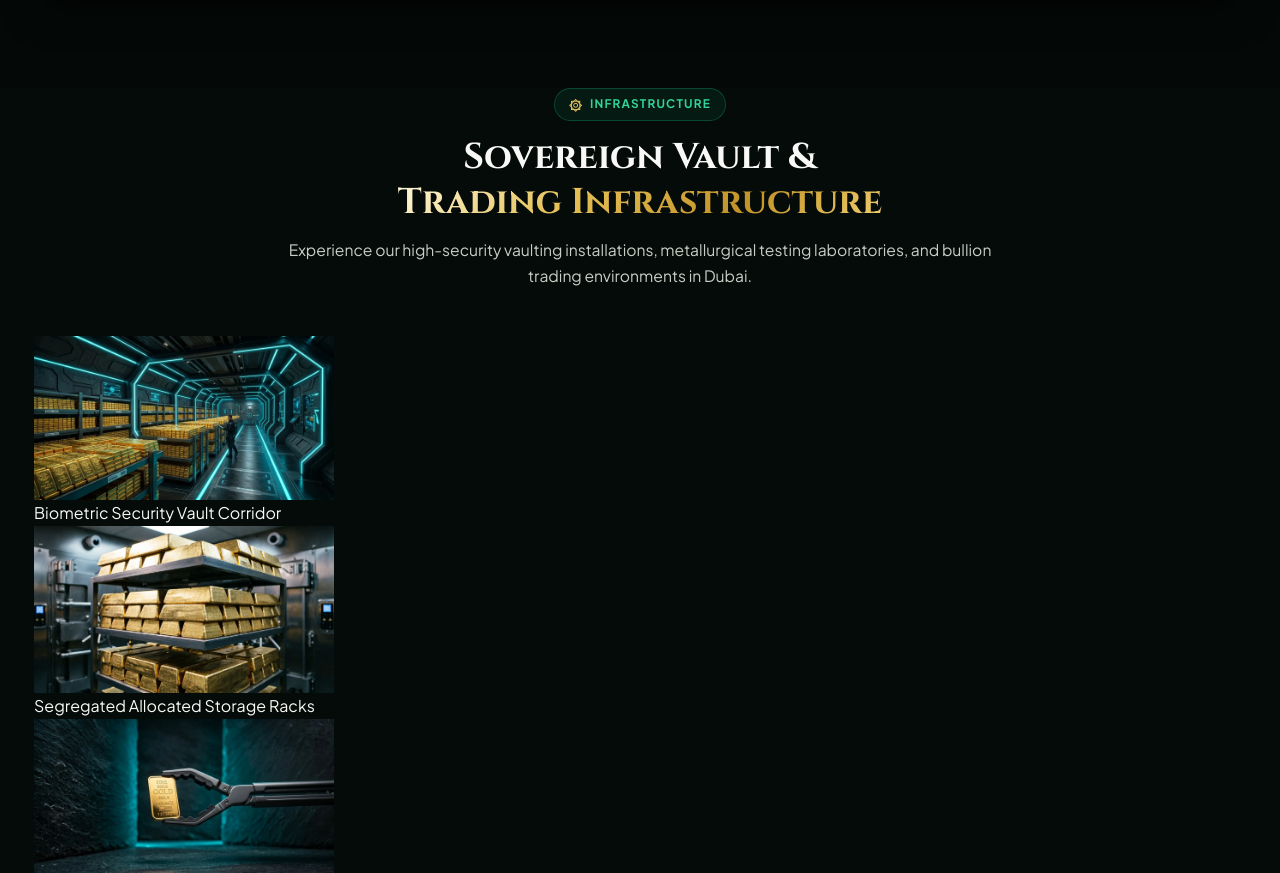
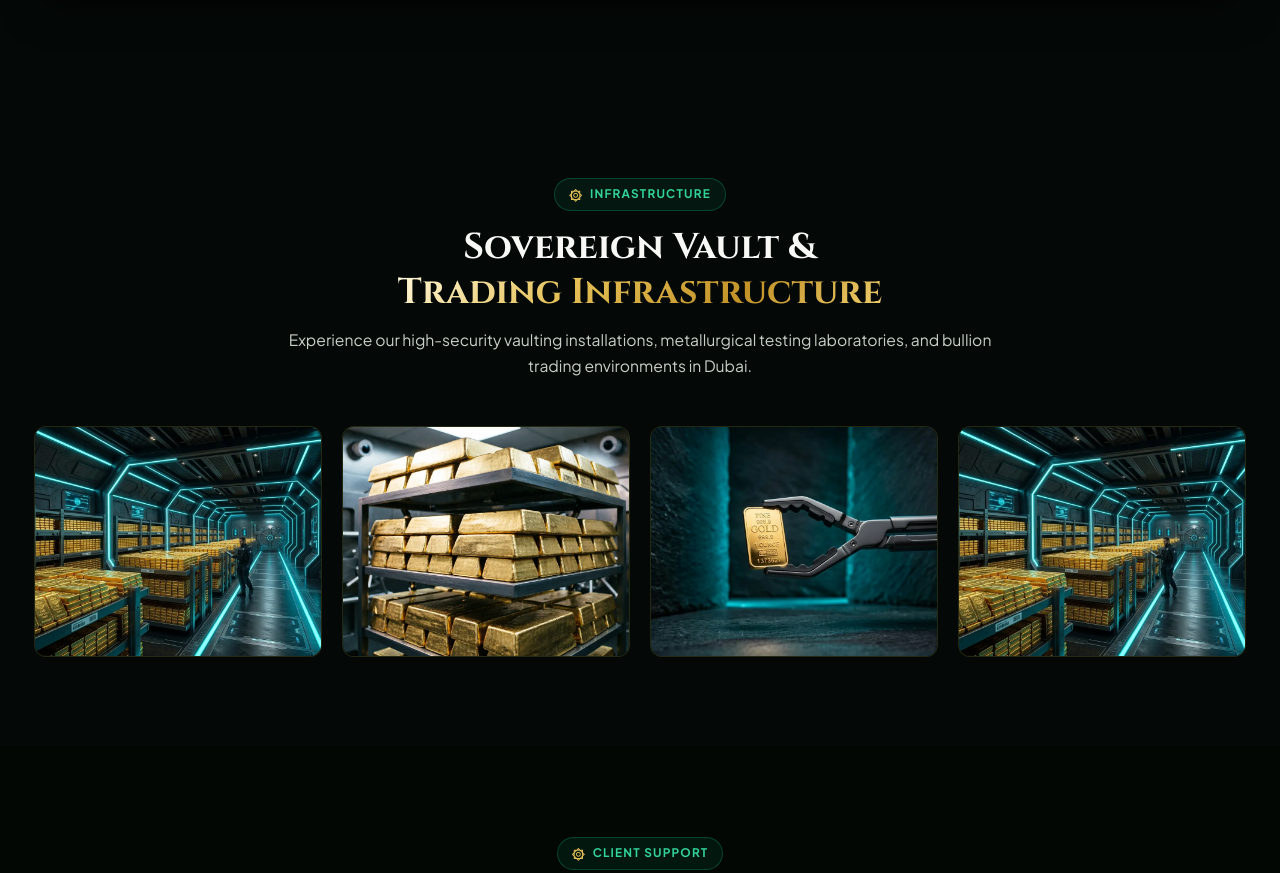
Before and after one commit to simhaonline/goldensandsbullion.com, a plain HTML site: page index.html in a window 1280 px wide. Shown: the part 8448-9321 px from the top of the page. Drawn offline with Linux system fonts and the light colour scheme; no server answers.

Commit message:
feat: add gallery CSS styles & replace trading floor image with professional vault corridor
- Add complete CSS for .gallery-section, .gallery-grid, .gallery-item, .gallery-overlay, .gallery-caption
- Responsive grid layouts for 4/2/1 columns
- Hover effects with gold accent border and overlay animation
- Replace owner's 'bullion-trading-floor' image with professional vault-security-corridor.jpg
- Update alt text to 'Institutional Bullion Trading Floor Dubai'

```diff
--- a/assets/css/style.css
+++ b/assets/css/style.css
@@ -1713,6 +1713,92 @@
 
 .compliance-meta-table td:first-child { color: var(--text-muted); width: 44%; }
 .compliance-meta-table td:last-child { color: var(--text-primary); font-weight: 600; }
+
+/* ==========================================================================
+   VIRTUAL VAULT & FACILITY GALLERY
+   ========================================================================== */
+.gallery-section {
+  padding: 90px 0;
+  background: #040907;
+}
+
+.gallery-grid {
+  display: grid;
+  grid-template-columns: repeat(4, 1fr);
+  gap: 20px;
+}
+
+.gallery-item {
+  position: relative;
+  border-radius: var(--border-radius);
+  overflow: hidden;
+  background: var(--bg-card);
+  border: 1px solid var(--border-subtle);
+  transition: all var(--transition-normal);
+}
+
+.gallery-item:hover {
+  transform: translateY(-6px);
+  border-color: var(--gold-500);
+  box-shadow: 0 20px 40px rgba(0, 0, 0, 0.8), var(--shadow-gold);
+}
+
+.gallery-item picture {
+  display: block;
+  width: 100%;
+  aspect-ratio: 5 / 4;
+  overflow: hidden;
+}
+
+.gallery-item img {
+  width: 100%;
+  height: 100%;
+  object-fit: cover;
+  transition: transform 0.6s ease;
+}
+
+.gallery-item:hover img {
+  transform: scale(1.08);
+}
+
+.gallery-overlay {
+  position: absolute;
+  bottom: 0;
+  left: 0;
+  right: 0;
+  background: linear-gradient(180deg, transparent 0%, rgba(4, 11, 8, 0.95) 100%);
+  padding: 24px 18px 16px;
+  transform: translateY(100%);
+  transition: transform var(--transition-normal);
+}
+
+.gallery-item:hover .gallery-overlay {
+  transform: translateY(0);
+}
+
+.gallery-caption {
+  display: inline-flex;
+  align-items: center;
+  gap: 6px;
+  padding: 6px 12px;
+  background: rgba(212, 175, 55, 0.18);
+  border: 1px solid rgba(212, 175, 55, 0.4);
+  border-radius: 999px;
+  font-size: 0.74rem;
+  font-weight: 700;
+  color: var(--gold-400);
+  letter-spacing: 0.04em;
+  text-transform: uppercase;
+}
+
+/* Responsive gallery */
+@media (max-width: 1100px) {
+  .gallery-grid { grid-template-columns: repeat(2, 1fr); }
+}
+
+@media (max-width: 768px) {
+  .gallery-grid { grid-template-columns: 1fr; }
+}
 
 /* ==========================================================================
    EXECUTIVE LEADERSHIP
--- a/index.html
+++ b/index.html
@@ -1308,11 +1308,11 @@
           </div>
           <div class="gallery-item">
             <picture>
-              <source srcset="./assets/images/bullion-trading-floor.webp" type="image/webp">
-              <img src="./assets/images/bullion-trading-floor.png" alt="Golden Sands Institutional Trading Floor" width="300" height="240" loading="lazy">
+              <source srcset="./assets/images/vault-security-corridor.webp" type="image/webp">
+              <img src="./assets/images/vault-security-corridor.jpg" alt="Institutional Bullion Trading Floor Dubai" width="300" height="240" loading="lazy">
             </picture>
             <div class="gallery-overlay">
-              <span class="gallery-caption">Dubai Institutional Trading Floor</span>
+              <span class="gallery-caption">Institutional Bullion Trading Floor</span>
             </div>
           </div>
         </div>
```
Also changed, not shown: assets/images/bullion-trading-floor.jpg (added), assets/images/bullion-trading-floor.png (deleted).
